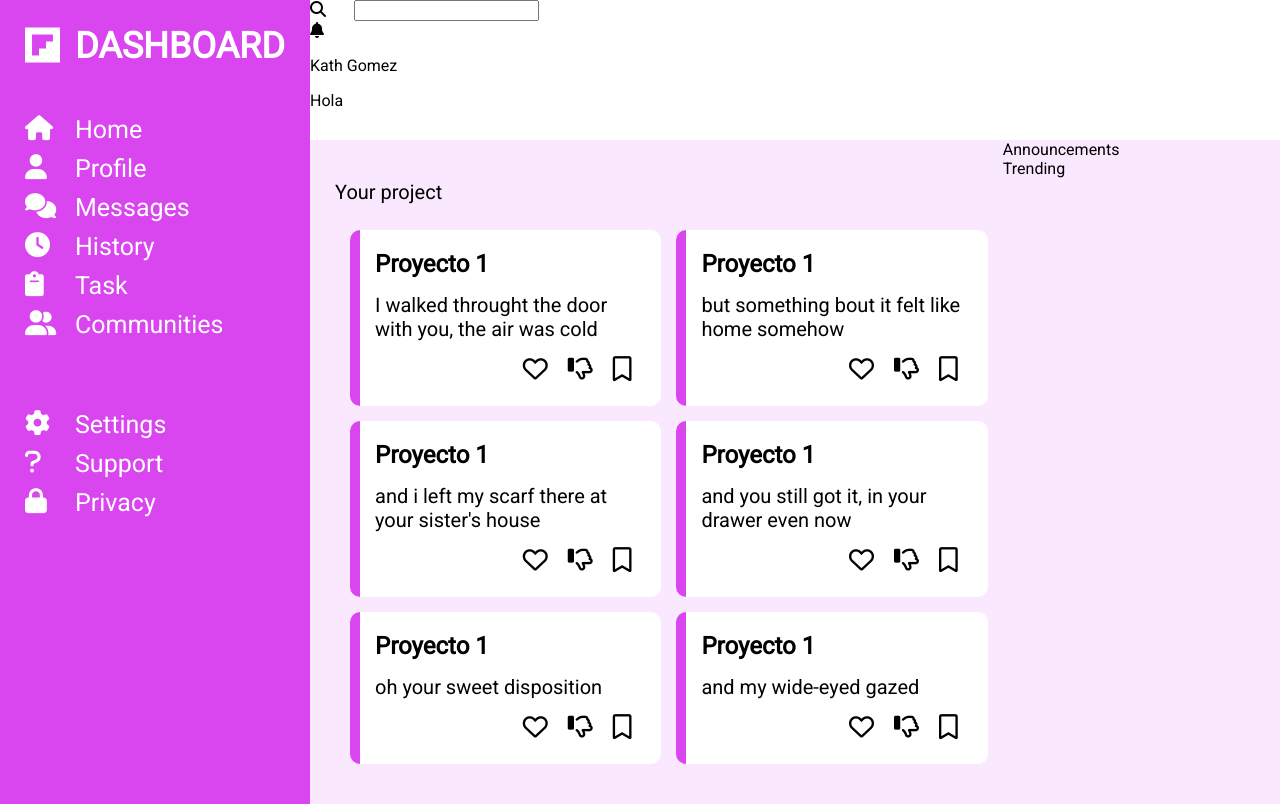
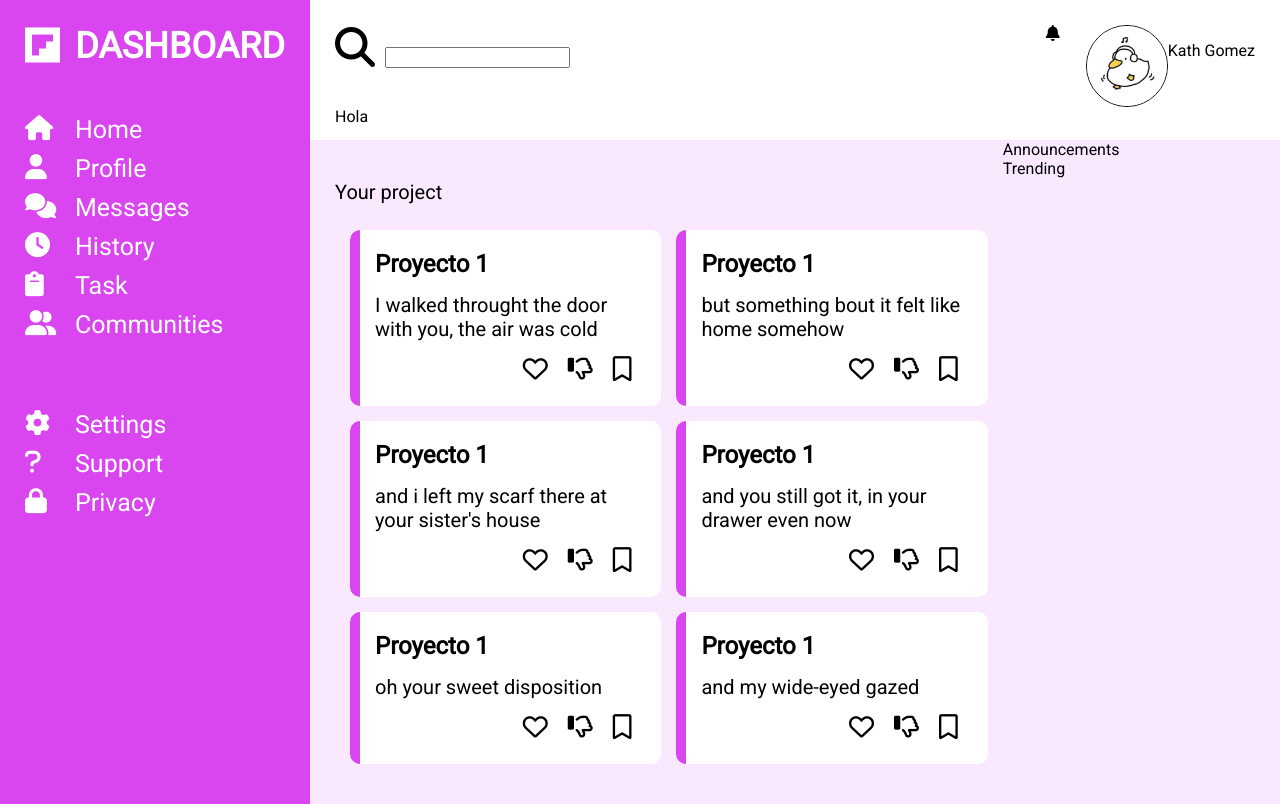
Before and after one commit to kitkathsita/admin-dashboard, a plain HTML site: page index.html in a window 1280 px wide. Drawn offline with Linux system fonts and the light colour scheme.

Commit message:
added some stuff to header

```diff
--- a/index.html
+++ b/index.html
@@ -18,6 +18,7 @@
       </div>
       <div class="notifications">
         <i class="fa-solid fa-bell"></i>
+        <img src="/images/pato2.jpg" class="profPic">
         <p>Kath Gomez</p>
       </div>
     </div>
--- a/style.css
+++ b/style.css
@@ -64,9 +64,32 @@ h3 {
 
 /* header */
 
-.header {
+header {
   background-color: white;
   grid-area: 1 / 2 / 2 / 3;
+  display: flex;
+  flex-direction: column;
+  padding: 25px;
+}
+
+.part1 {
+  display: flex;
+  justify-content: space-between;
+}
+
+.searchBar {
+  font-size: 40px;
+}
+
+.notifications {
+  display: flex;
+}
+
+.profPic {
+  width: 80px;
+  border-radius: 50%;
+  border: solid 1px;
+  border-color: black;
 }
 
 /* content */
```
